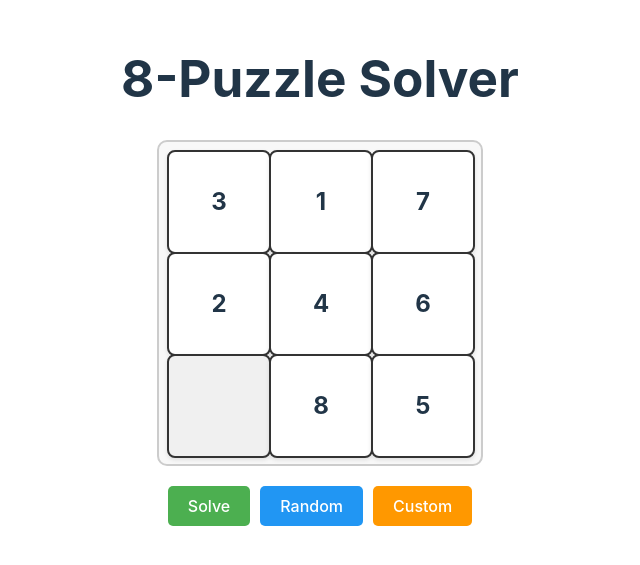
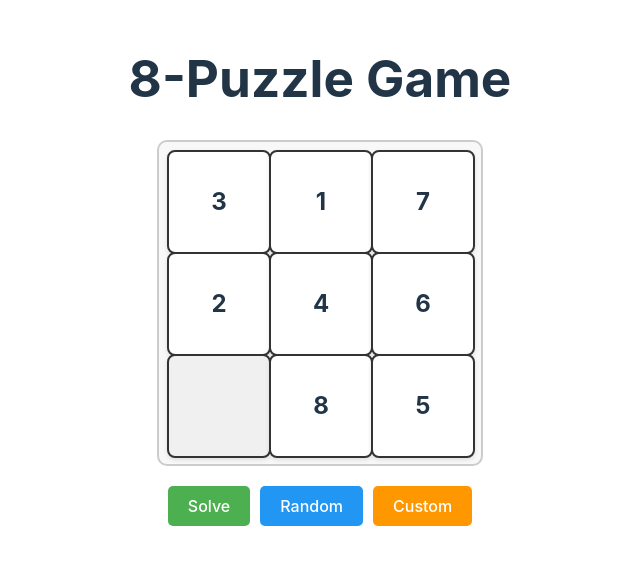
Before and after one commit to Ron-Madan/Portfolio, a React (Vite) app in the folder 8-puzzle/: page / in a window 1280 px wide. Shown: the part 129-694 px from the top of the page, without its empty margins (320-960 px from the left). Built offline with nearby package versions, Linux system fonts and the light colour scheme.

Commit message:
Update App.jsx

```diff
--- a/8-puzzle/src/App.jsx
+++ b/8-puzzle/src/App.jsx
@@ -14,7 +14,7 @@ function App() {
       padding: 0,
       boxSizing: 'border-box'
     }}>
-      <h1>8-Puzzle Solver</h1>
+      <h1>8-Puzzle Game</h1>
       <Puzzle />
     </div>
   );
```
